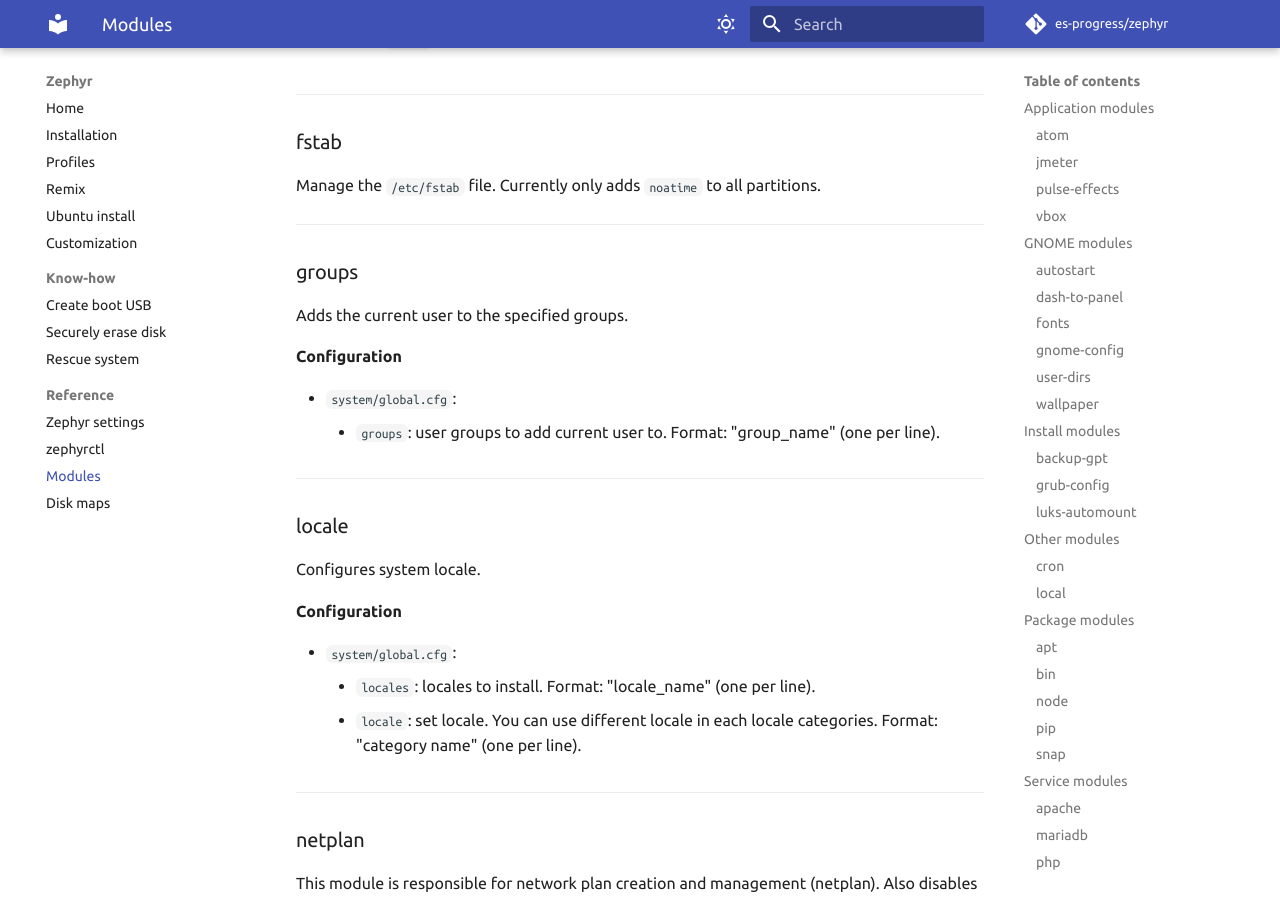
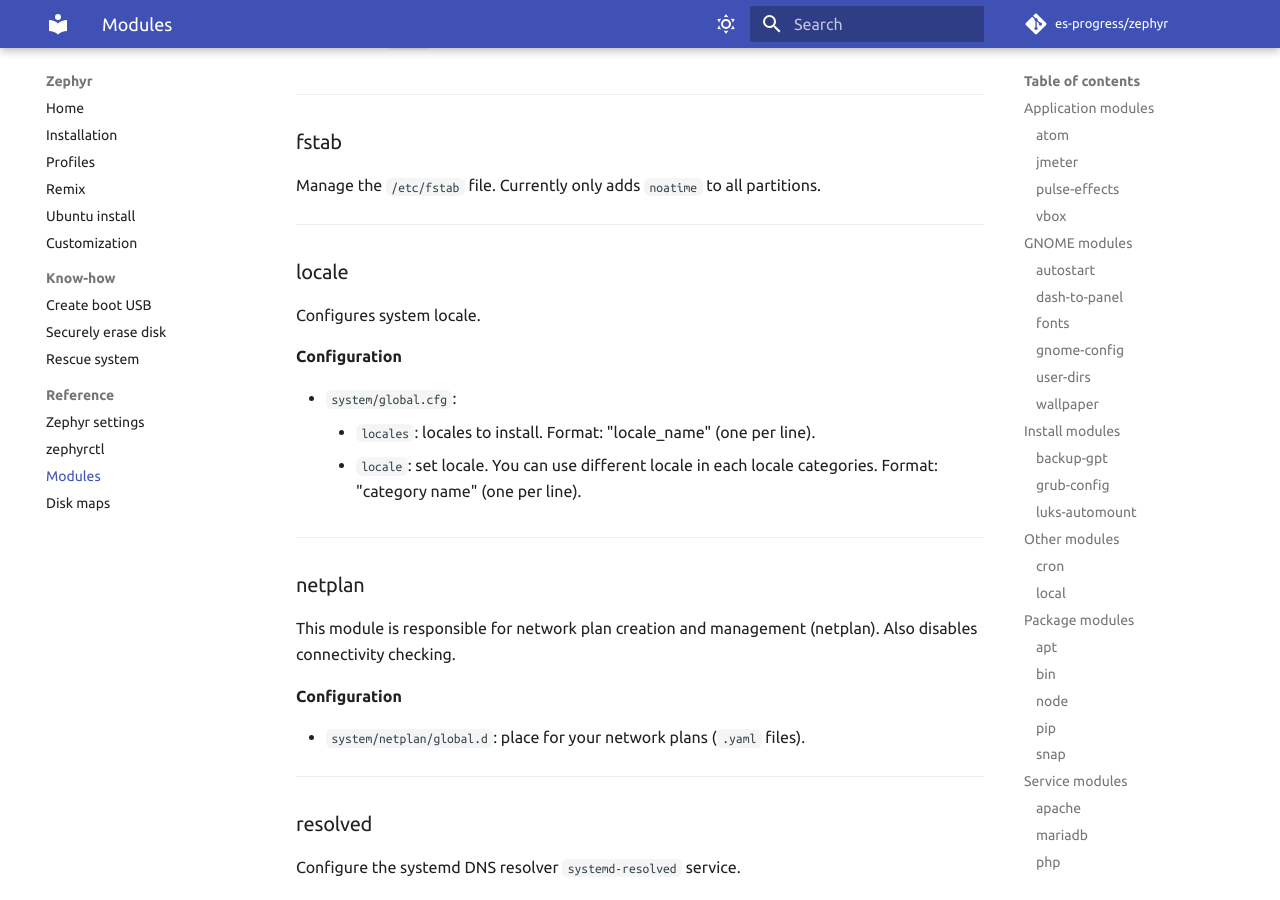
Before and after one commit to es-progress/zephyr, an MkDocs documentation site: the page built from docs/reference/modules.md, in a window 1280 px wide and 900 px high, scrolled down 12832 px. Built offline with MkDocs 1.6.1 and Material for MkDocs 9.7.7, drawn with Linux system fonts in a browser that asks for light colours; emoji names are drawn with the system emoji font; comment, search, counter and statistics services are not loaded.

Commit message:
remove system/groups module

```diff
--- a/docs/reference/modules.md
+++ b/docs/reference/modules.md
@@ -476,17 +476,6 @@ Manage the `/etc/fstab` file. Currently only adds `noatime` to all partitions.
 
 ---
 
-### groups
-
-Adds the current user to the specified groups.
-
-**Configuration**
-
--   `system/global.cfg`:
-    -   `groups`: user groups to add current user to. Format: "group_name" (one per line).
-
----
-
 ### locale
 
 Configures system locale.
```
Also changed, not shown: 3 other files.
